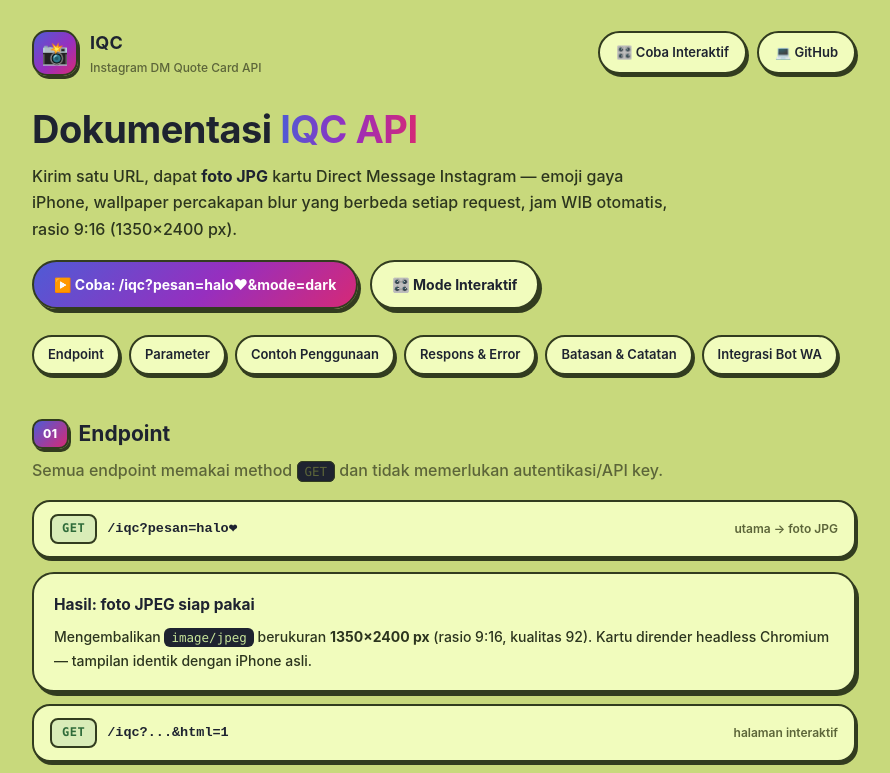
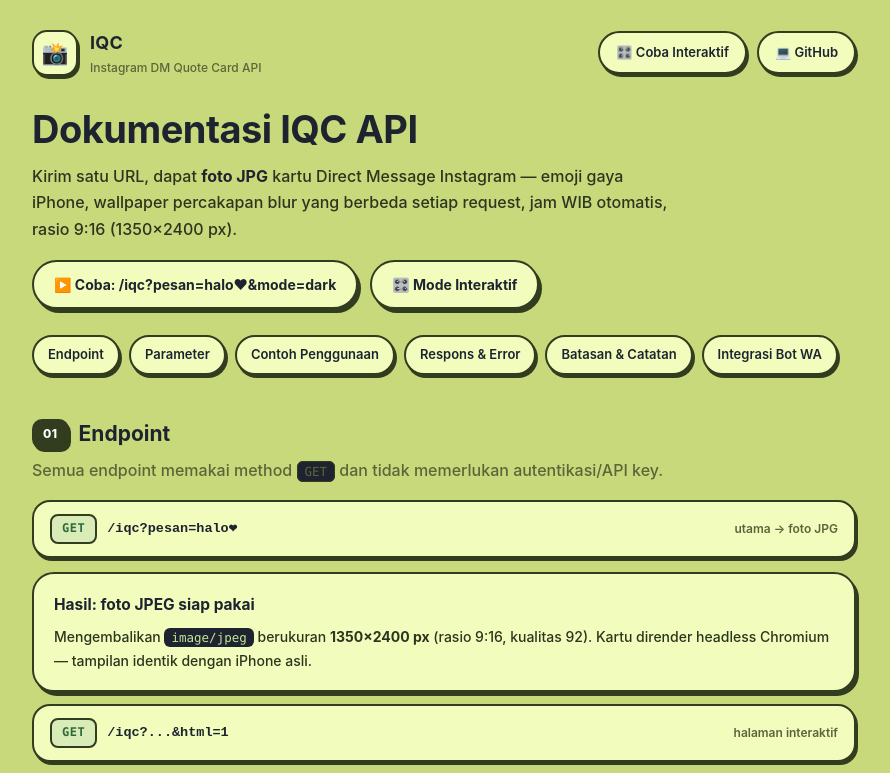
Before and after one commit to denllowss/iqc, a website: page public/docs.html in a window 1280 px wide. Shown: the top 773 px of the page, without its empty margins (196-1086 px from the left). Drawn offline with Linux system fonts and the light colour scheme.

Commit message:
docs: hapus semua gradien di luar palet — solid hijau/krem sesuai dashboard

```diff
--- a/public/docs.html
+++ b/public/docs.html
@@ -44,7 +44,7 @@
   .brand { display: flex; align-items: center; gap: 12px; text-decoration: none; color: var(--text); }
   .brand .logo {
     width: 46px; height: 46px; border-radius: 15px; flex: none;
-    background: linear-gradient(135deg, var(--accent3), var(--accent2) 55%, var(--accent));
+    background: var(--panel);
     display: grid; place-items: center; font-size: 22px;
     border: 2px solid var(--line);
     box-shadow: var(--shadow-sm);
@@ -67,10 +67,7 @@
   .chip:hover { background: var(--panel-hover); transform: translateY(-2px); box-shadow: var(--shadow); }
 
   .hero h1 { font-size: clamp(26px, 5vw, 38px); line-height: 1.2; letter-spacing: -.5px; color: var(--text2); }
-  .hero h1 .grad {
-    background: linear-gradient(90deg, var(--accent3), var(--accent2) 50%, var(--accent));
-    -webkit-background-clip: text; background-clip: text; color: transparent;
-  }
+  .hero h1 .grad { color: var(--text2); }
   .hero p { color: var(--text); margin-top: 10px; max-width: 640px; font-weight: 500; }
   .hero p b { color: var(--text2); }
   .hero .cta { display: flex; gap: 12px; margin-top: 18px; flex-wrap: wrap; }
@@ -79,10 +76,10 @@
     font-weight: 700; font-size: 14px; transition: .15s var(--ease);
   }
   .btn.grad {
-    color: #fff; background: linear-gradient(135deg, var(--accent3), var(--accent2) 55%, var(--accent));
+    color: var(--text2); background: var(--panel);
     border: 2px solid var(--line); box-shadow: var(--shadow);
   }
-  .btn.grad:hover { transform: translateY(-2px) translate(-1px, -1px); box-shadow: 5px 6px 0 var(--line); }
+  .btn.grad:hover { background: var(--panel-hover); transform: translateY(-2px) translate(-1px, -1px); box-shadow: 5px 6px 0 var(--line); }
   .btn.ghost {
     color: var(--text2); border: 2px solid var(--line); background: var(--panel); box-shadow: var(--shadow);
   }
@@ -103,7 +100,7 @@
   }
   h2 .no {
     font-size: 12px; font-weight: 800; color: #fff; letter-spacing: .5px;
-    background: linear-gradient(135deg, var(--accent3), var(--accent));
+    background: var(--line);
     border: 2px solid var(--line); border-radius: 10px; padding: 3px 9px;
     box-shadow: var(--shadow-sm);
   }
```
